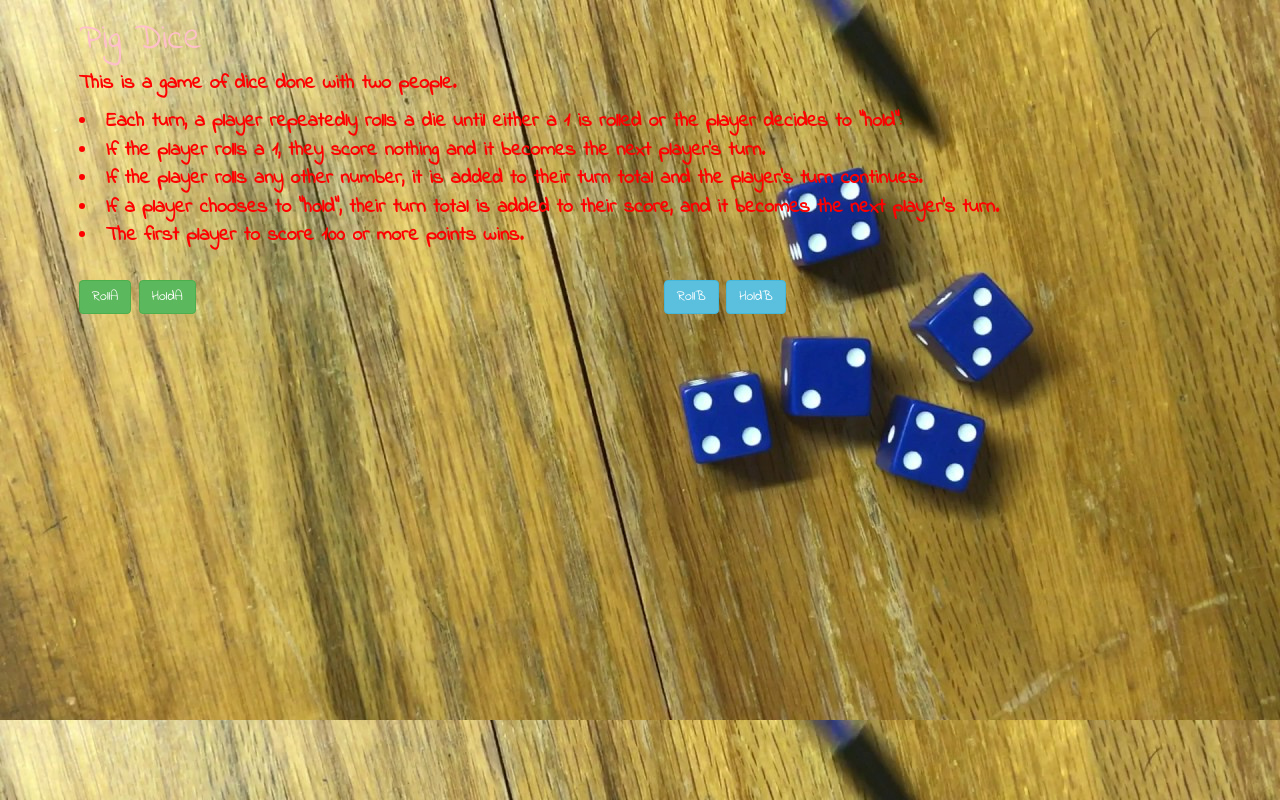
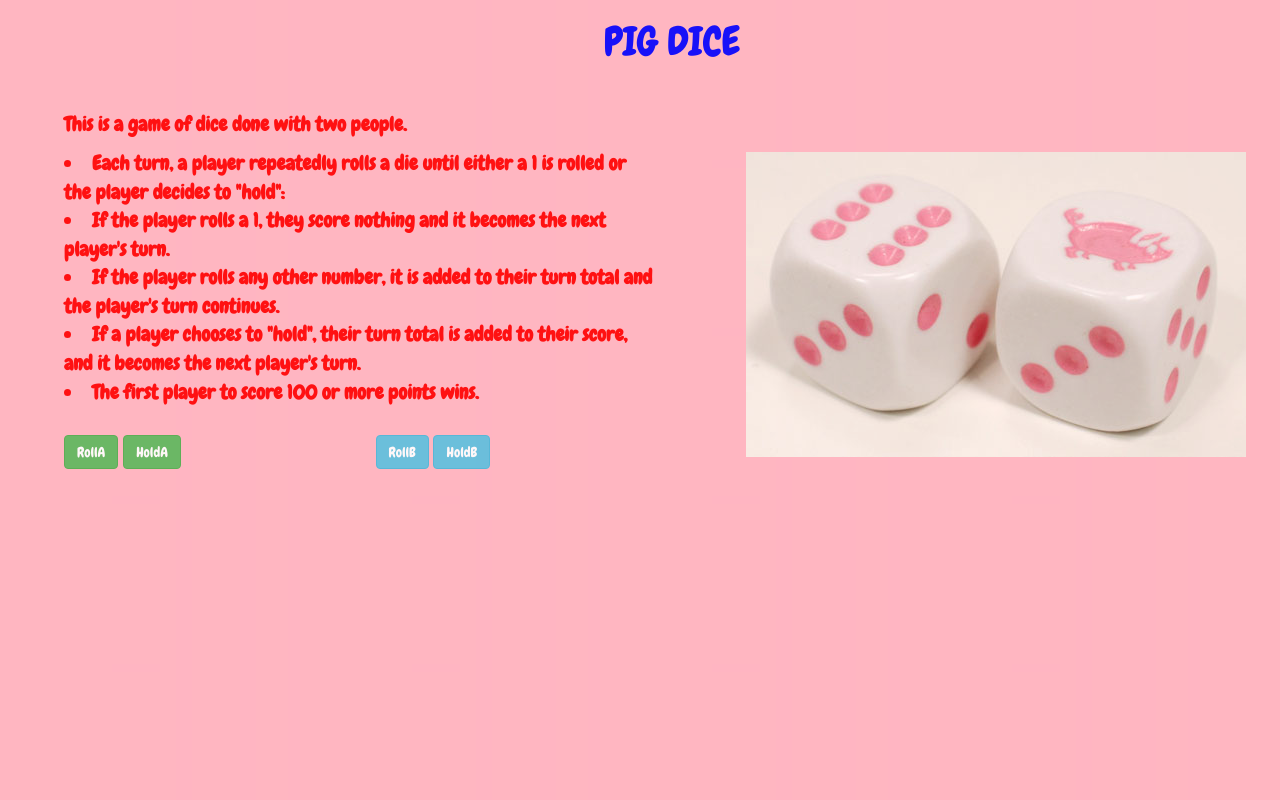
Before and after one commit to JanetIsak/Pig-Dice, a plain HTML site: page index.html in a window 1280 px wide. Drawn offline with Linux system fonts and the light colour scheme.

Commit message:
add css styles and image

```diff
--- a/css/styles.css
+++ b/css/styles.css
@@ -1,12 +1,22 @@
+body {
+  background-image: url(../images/pd3.jpeg);
+  opacity: 0.9;
+}
 h1 {
-  font-family: 'Indie Flower', cursive;
-  color: pink;
+  font-family: 'Chewy', cursive;
+  color: blue;
+  padding-bottom: 3%;
+  text-align: center;
+  font-size: 40px;
 }
-body {
-  font-family: 'Indie Flower', cursive;
+.container-fluid {
+  font-family: 'Chewy', cursive;
   font-size: 20px;
   color: red;
-  background-image: url(../images/pd.jpg);
   padding-left: 5%;
-  padding-right: 50%;
+  padding-right: 0%;
 }
+img {
+  padding-top: 7%;
+  margin-left: 10%;
+}
--- a/index.html
+++ b/index.html
@@ -6,12 +6,16 @@
   <link href="css/bootstrap.min.css" rel="stylesheet" type="text/css">
   <link href="css/styles.css" rel="stylesheet" type="text/css">
   <link href="https://fonts.googleapis.com/css?family=Indie+Flower" rel="stylesheet">
+  <link href="https://fonts.googleapis.com/css?family=Chewy|Indie+Flower" rel="stylesheet">
 </head>
 
 <body>
-  <div class="container">
-    <h1>Pig Dice</h1>
-    <p><b>This is a game of dice done with two people.</p>
+  <div class="container-fluid">
+    <h1>PIG DICE</h1>
+    <div class="row">
+      <div class="col-md-6">
+
+        <p><b>This is a game of dice done with two people.</p>
     <li>Each turn, a player repeatedly rolls a die until either a 1 is rolled or the player decides to "hold":</li>
     <li>If the player rolls a 1, they score nothing and it becomes the next player's turn.</li>
     <li>If the player rolls any other number, it is added to their turn total and the player's turn continues.</li>
@@ -32,6 +36,10 @@
       <ul>
 
       </ul></b>
+      </div>
+    </div>
+    <div class="col-md-6">
+      <img src="images/pd4.jpg">
     </div>
   </div>
 </body>
```
Also changed, not shown: images/pd2.jpg (added), images/pd3.jpeg (added), images/pd4.jpg (added).
